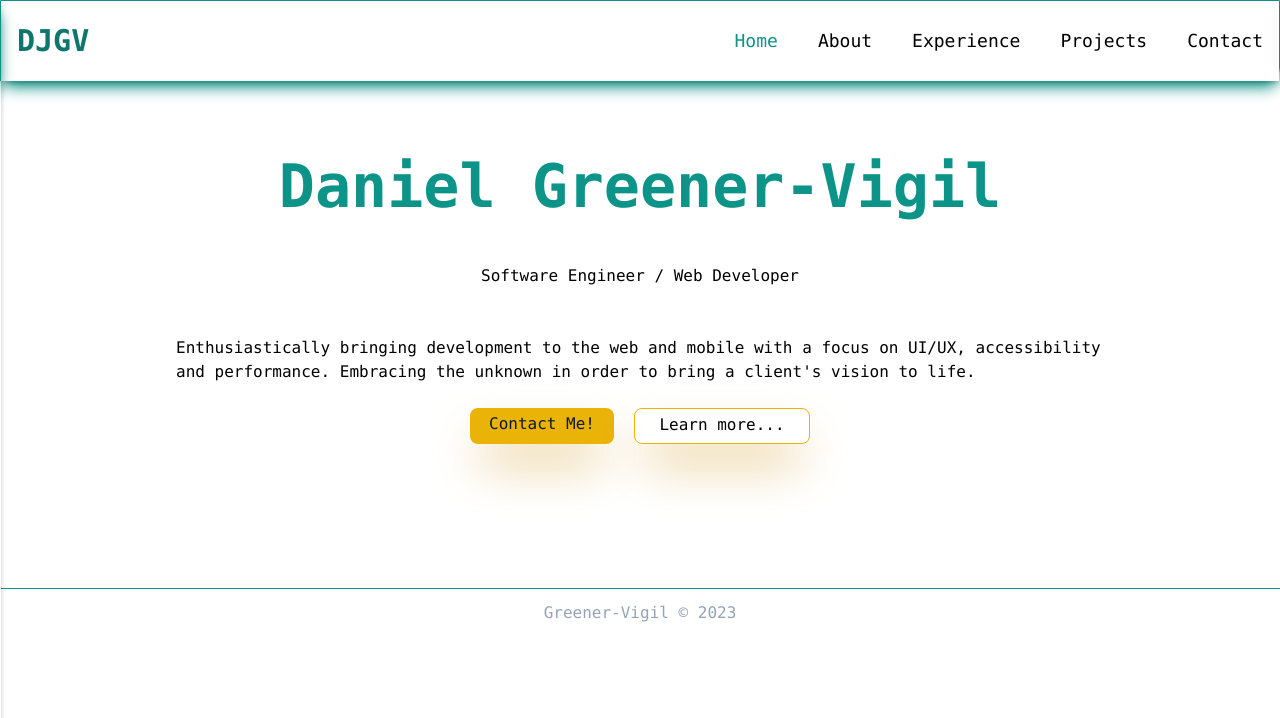
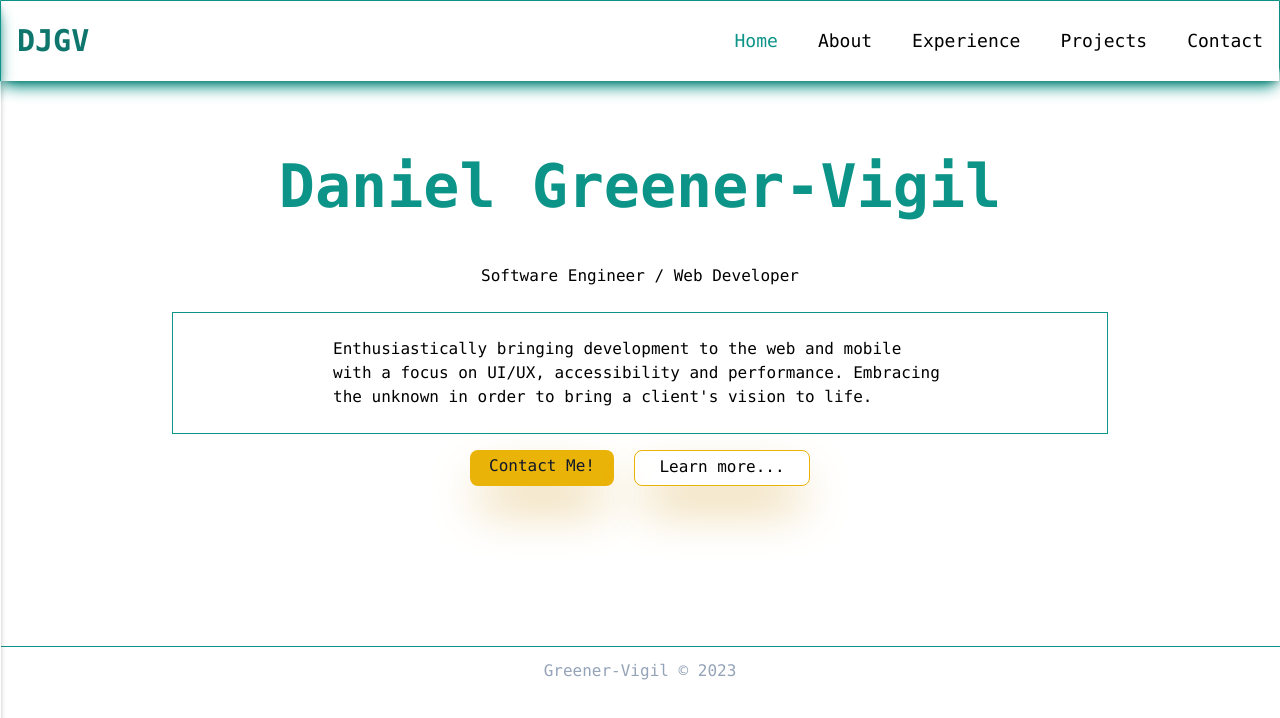
Before and after one commit to greenervigil/next-portfolio, a Next.js app: page / in a window 1280 px wide. Shown: the top 718 px of the page. Built offline with nearby package versions, Linux system fonts and the light colour scheme.

Commit message:
closes #70

```diff
--- a/pages/index.tsx
+++ b/pages/index.tsx
@@ -27,13 +27,13 @@ const Home: NextPage = () => {
             </p>
           </div>
 
-          <div className="flex flex-wrap justify-center">
+          <div className="flex flex-wrap justify-center mx-auto my-0 border border-teal-600 w-3/4">
             <p className='flex-auto m-6 w-1/2 lg:mx-40'>{`Enthusiastically bringing development to the web and mobile with a focus on UI/UX,  accessibility and performance. Embracing the unknown in order to bring a client's vision to life.`}</p>
           </div>
 
-          <div className='flex justify-center gap-5'>
-            <Link href="/contact" >
-              <a className='bg-yellow-500 text-slate-900 text-center rounded-lg shadow-2xl shadow-yellow-600 w-36 h-9 p-1 hover:bg-yellow-600 hover:text-white hover:shadow-teal-500'>Contact Me!</a>
+          <div className='flex justify-center gap-5 p-4'>
+            <Link href="/contact">
+              <a className='bg-yellow-500 text-slate-900 text-center rounded-lg shadow-2xl shadow-yellow-600 w-36 h-9 p-1 hover:bg-yellow-600 hover:text-white hover:shadow-yellow-100'>Contact Me!</a>
             </Link>
             <Link href="/about">
               <a className='text-center border border-yellow-500 rounded-lg shadow-2xl shadow-yellow-600 w-44 h-9 p-1 hover:bg-yellow-100 hover:text-slate-900'>Learn more...</a>
```
